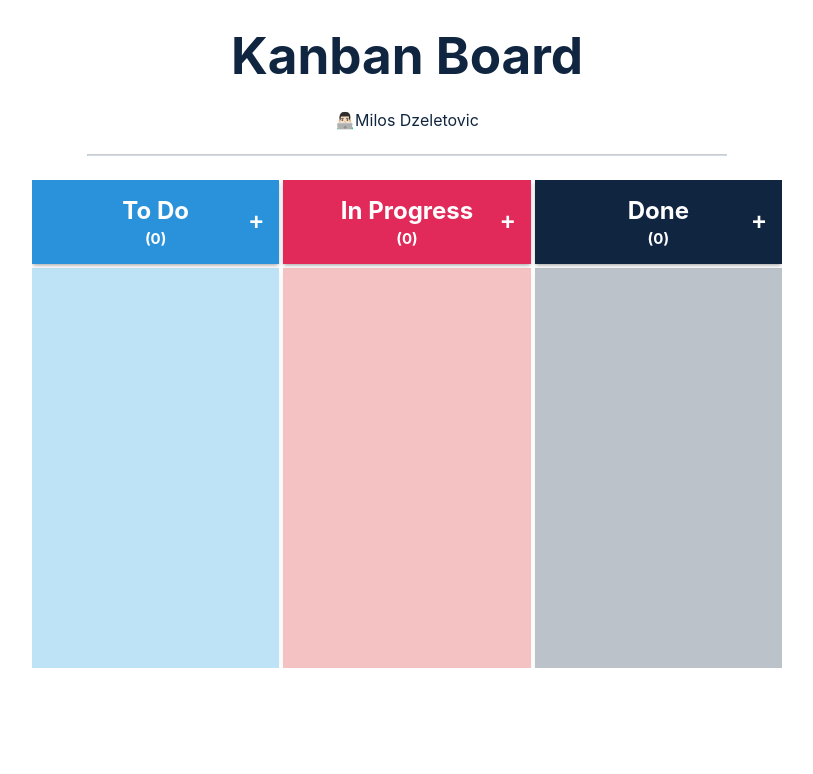
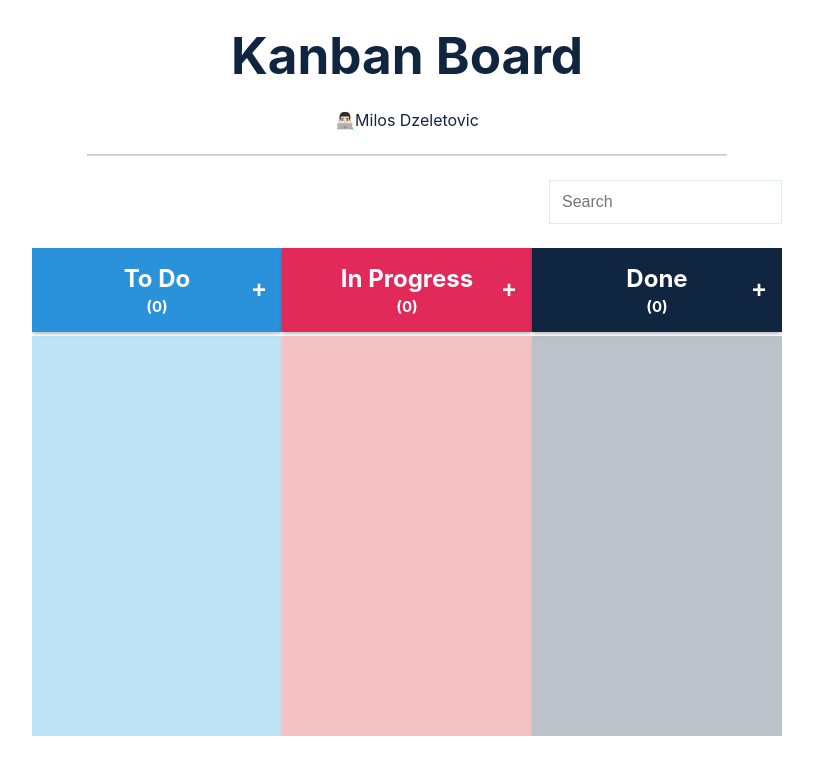
Before and after one commit to srbro/Cypress-GUI-Kanban-board, a React (Create React App) app: page / in a window 1280 px wide. Shown: the top 774 px of the page, without its empty margins (233-1046 px from the left). Built offline with nearby package versions, Linux system fonts and the light colour scheme.

Commit message:
Add search feature

```diff
--- a/src/components/Board/Board.tsx
+++ b/src/components/Board/Board.tsx
@@ -1,16 +1,47 @@
-import React from 'react';
+import React, { useState, ChangeEvent } from 'react';
 import { useSelector } from 'react-redux';
 
 import Column from '../Column';
-import { Container } from './styles';
+import { TicketModel } from '../../models';
+import { Container, BoardContainer, SearchInput } from './styles';
 
 function Board() {
   const columns = useSelector(state => state);
+  const [searchTerm, setSearchTerm] = useState<string>('');
+
+  const handleSearchChange = (event: ChangeEvent<HTMLInputElement>): void => {
+    setSearchTerm(event.target.value);
+  };
+
   return (
-    <Container data-testid="board">
-      {Object.values(columns).map(({ id, title, tickets }) => (
-        <Column key={id} columnId={id} title={title} tickets={tickets} />
-      ))}
+    <Container>
+      <SearchInput
+        type="text"
+        value={searchTerm}
+        onChange={handleSearchChange}
+        placeholder="Search"
+        data-testid="search"
+      />
+      <BoardContainer data-testid="board">
+        {Object.values(columns).map(({ id, title, tickets }) => {
+          const filteredTickets = tickets.filter((ticket: TicketModel) =>
+            ticket.text
+              .toLowerCase()
+              .trim()
+              .includes(searchTerm.toLowerCase().trim())
+          );
+
+          return (
+            <Column
+              key={id}
+              columnId={id}
+              title={title}
+              tickets={filteredTickets}
+              setSearchTerm={setSearchTerm}
+            />
+          );
+        })}
+      </BoardContainer>
     </Container>
   );
 }
--- a/src/components/Board/styles.ts
+++ b/src/components/Board/styles.ts
@@ -1,10 +1,19 @@
 import styled from 'styled-components';
+import colors from '../../styles/colors';
 
 export const Container = styled.div`
+  max-width: 75rem;
+  display: flex;
+  flex-direction: column;
+  overflow-x: auto;
+  width: 100%;
+`;
+
+export const BoardContainer = styled.div`
   display: flex;
   max-width: 75rem;
   overflow-x: auto;
-  width: 100%;
+  margin-top: 2.4rem;
 
   &::-webkit-scrollbar {
     display: none;
@@ -12,7 +21,23 @@ export const Container = styled.div`
 
   & > * {
     &:not(:last-child) {
-      margin-right: 0.4rem;
+      align-self: flex-end;
     }
   }
 `;
+
+export const SearchInput = styled.input`
+  padding: 1.2rem;
+  font-size: 1.6rem;
+  margin-left: auto;
+  border: 1px solid ${colors.gray};
+
+  &:focus {
+    outline: 1px solid ${colors.black200};
+  }
+
+  @media (max-width: 768px) {
+    margin-left: 0;
+    align-self: center;
+  }
+`;
--- a/src/components/Column/Column.tsx
+++ b/src/components/Column/Column.tsx
@@ -19,13 +19,15 @@ type Props = {
   columnId: string;
   title: string;
   tickets: TicketModel[];
+  setSearchTerm: (value: string) => void;
 };
 
-function Column({ columnId, title, tickets }: Props) {
+function Column({ columnId, title, tickets, setSearchTerm }: Props) {
   const dispatch = useDispatch();
   const [draggedOver, setDraggedOver] = useState<boolean>(false);
 
   const handleCreateTicket = (): void => {
+    setSearchTerm('');
     dispatch(createTicket(columnId));
   };
 
```
Also changed, not shown: 1 other file (tests, documents, lock files or other folders).
